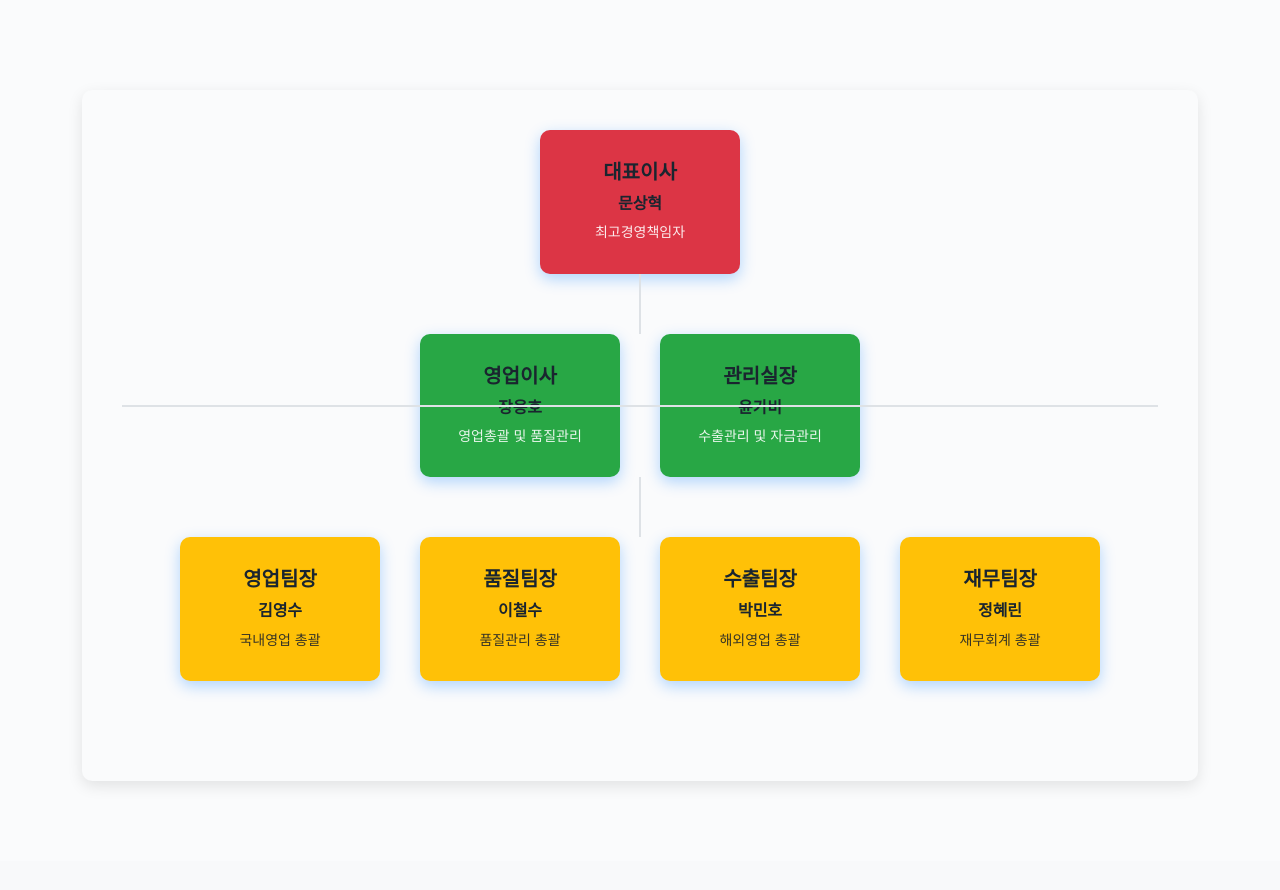
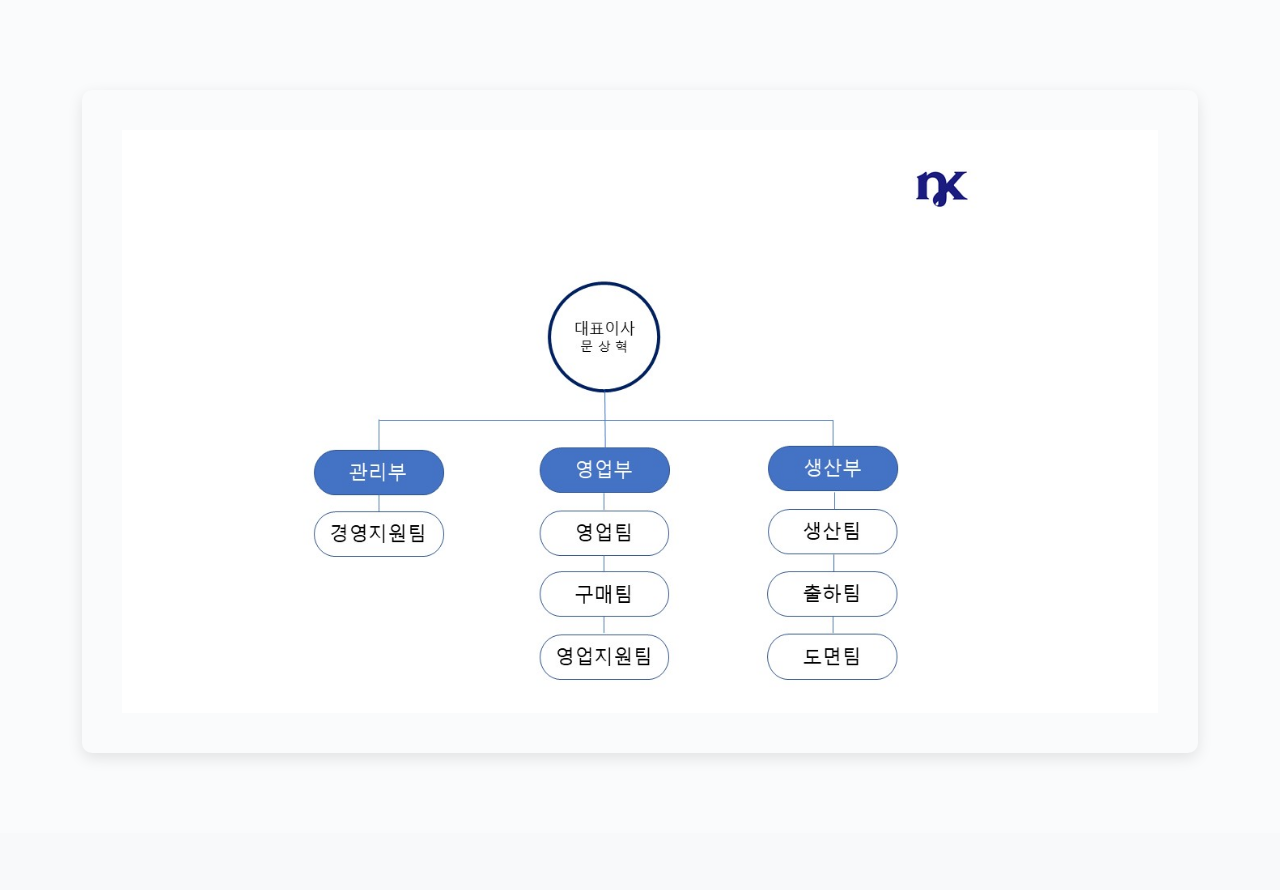
Before and after one commit to consil800/namkyungsteel, a plain HTML site: page organization.html in a window 1280 px wide. Shown: the part 320-1210 px from the top of the page. Drawn offline with nearby package versions, Linux system fonts and the light colour scheme.

Commit message:
Add files via upload

```diff
--- a/organization.html
+++ b/organization.html
@@ -218,55 +218,7 @@
     <section class="org-section">
         <div class="container">
             <div class="org-chart">
-                <!-- CEO Level -->
-                <div class="org-level">
-                    <div class="org-box ceo">
-                        <h5>대표이사</h5>
-                        <h6>문상혁</h6>
-                        <p>최고경영책임자</p>
-                    </div>
-                    <div class="org-line vertical"></div>
-                </div>
-
-                <!-- Director Level -->
-                <div class="org-level">
-                    <div class="org-box director">
-                        <h5>영업이사</h5>
-                        <h6>장용호</h6>
-                        <p>영업총괄 및 품질관리</p>
-                    </div>
-                    <div class="org-box director">
-                        <h5>관리실장</h5>
-                        <h6>윤가비</h6>
-                        <p>수출관리 및 자금관리</p>
-                    </div>
-                    <div class="org-line horizontal" style="width: 100%; left: 0;"></div>
-                    <div class="org-line vertical"></div>
-                </div>
-
-                <!-- Manager Level -->
-                <div class="org-level">
-                    <div class="org-box manager">
-                        <h5>영업팀장</h5>
-                        <h6>김영수</h6>
-                        <p>국내영업 총괄</p>
-                    </div>
-                    <div class="org-box manager">
-                        <h5>품질팀장</h5>
-                        <h6>이철수</h6>
-                        <p>품질관리 총괄</p>
-                    </div>
-                    <div class="org-box manager">
-                        <h5>수출팀장</h5>
-                        <h6>박민호</h6>
-                        <p>해외영업 총괄</p>
-                    </div>
-                    <div class="org-box manager">
-                        <h5>재무팀장</h5>
-                        <h6>정혜린</h6>
-                        <p>재무회계 총괄</p>
-                    </div>
-                </div>
+                <img src="조직도.jpg" alt="남경스틸 조직도" style="width: 100%; height: auto; display: block;">
             </div>
         </div>
     </section>
```
Also changed, not shown: 조직도.jpg (added).
